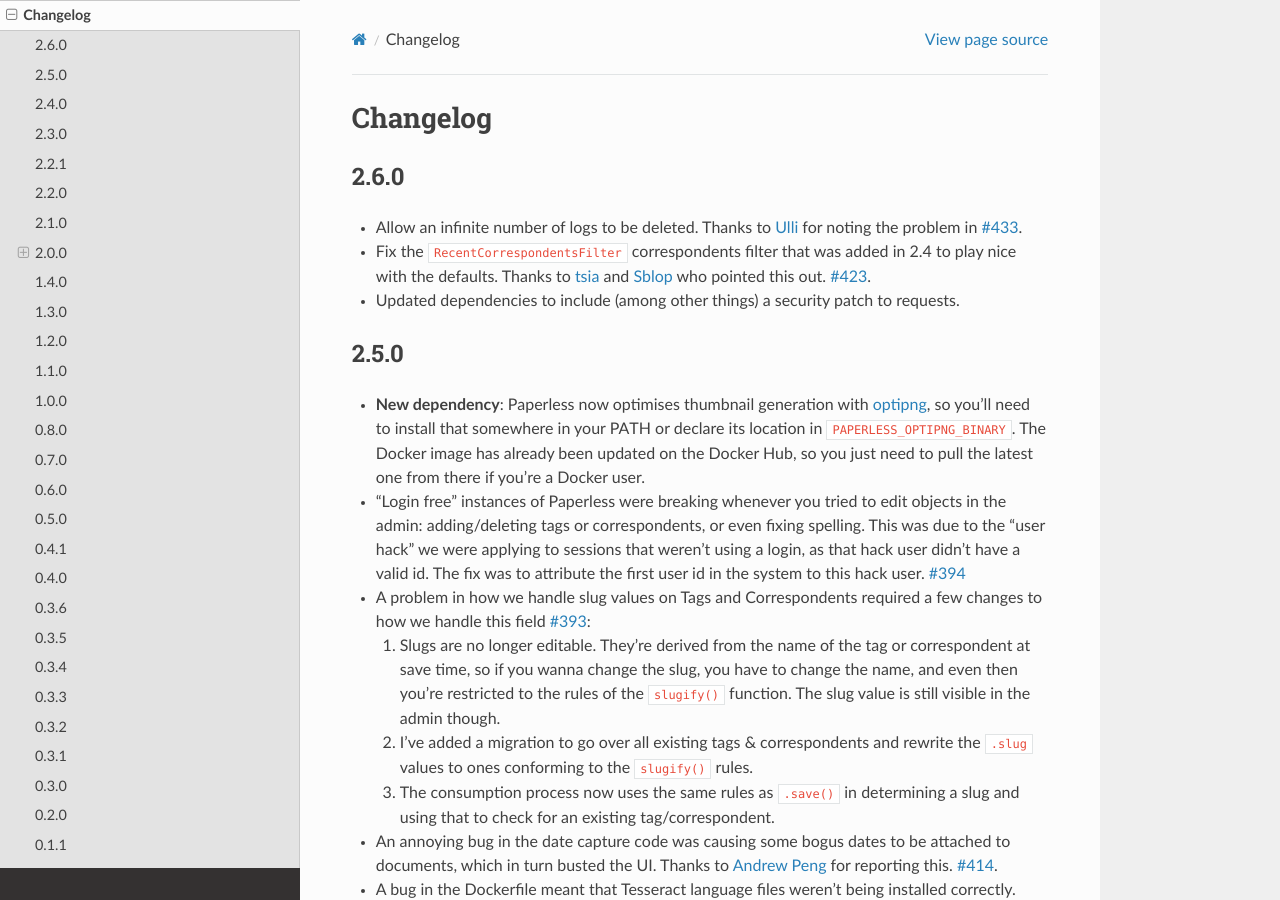
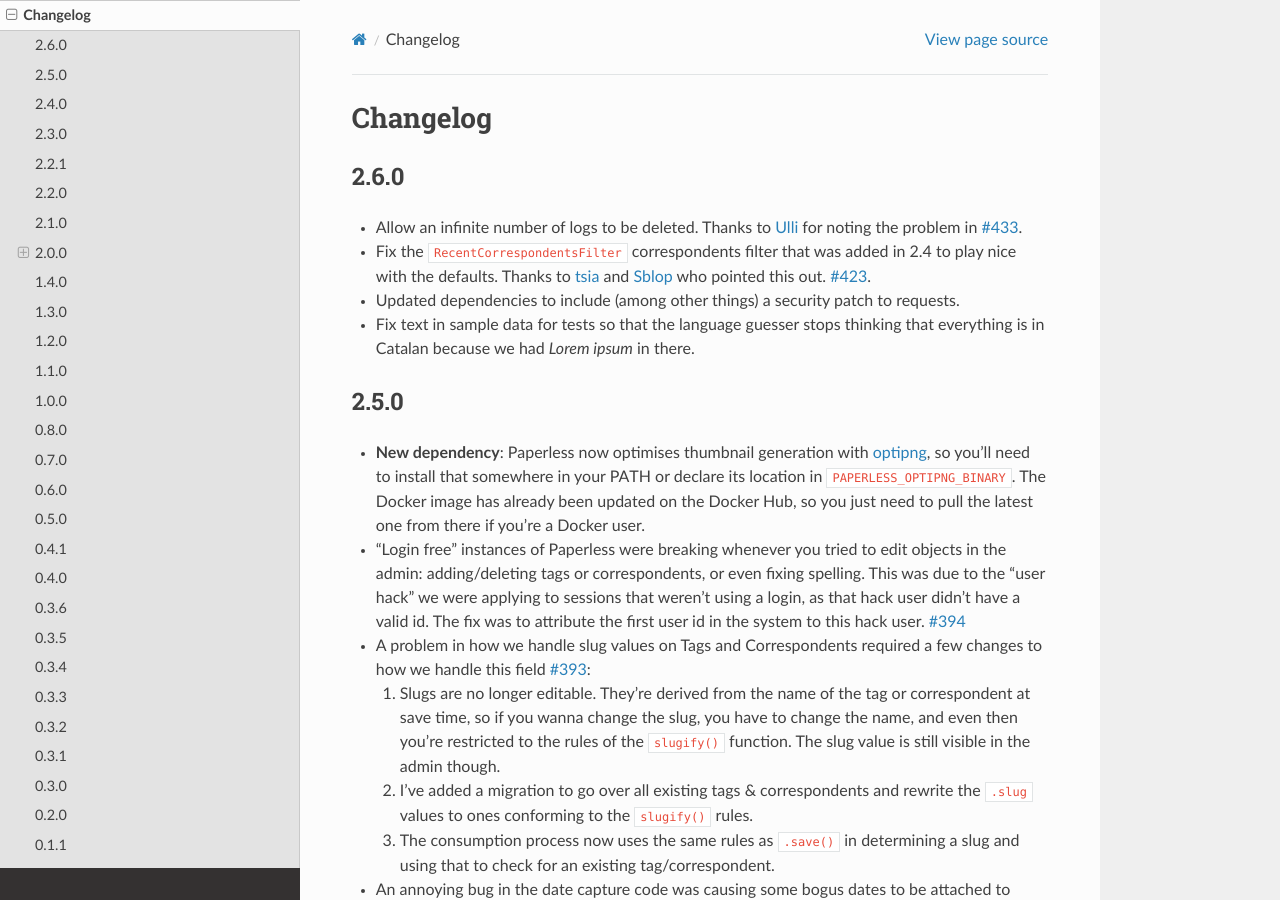
Before and after one commit to repoRangee/Large-scale, a Sphinx documentation site: the page built from docs/changelog.rst, in a window 1280 px wide and 900 px high. Built offline with Sphinx 7.4.7 and the Read the Docs theme 2.0.0, drawn with Linux system fonts in a browser that asks for light colours; formulas are drawn with MathJax 3.

Commit message:
Fix language guesses in tests
It turns out that the Lorem ipsum text in the sample files was confuing the language guesser, causing it to think the file was in Catalan and not English or German.

```diff
--- a/docs/changelog.rst
+++ b/docs/changelog.rst
@@ -11,6 +11,8 @@ Changelog
   pointed this out. `#423`_.
 * Updated dependencies to include (among other things) a security patch to
   requests.
+* Fix text in sample data for tests so that the language guesser stops thinking
+  that everything is in Catalan because we had *Lorem ipsum* in there.
 
 
 2.5.0
```
Also changed, not shown: 5 other files.
